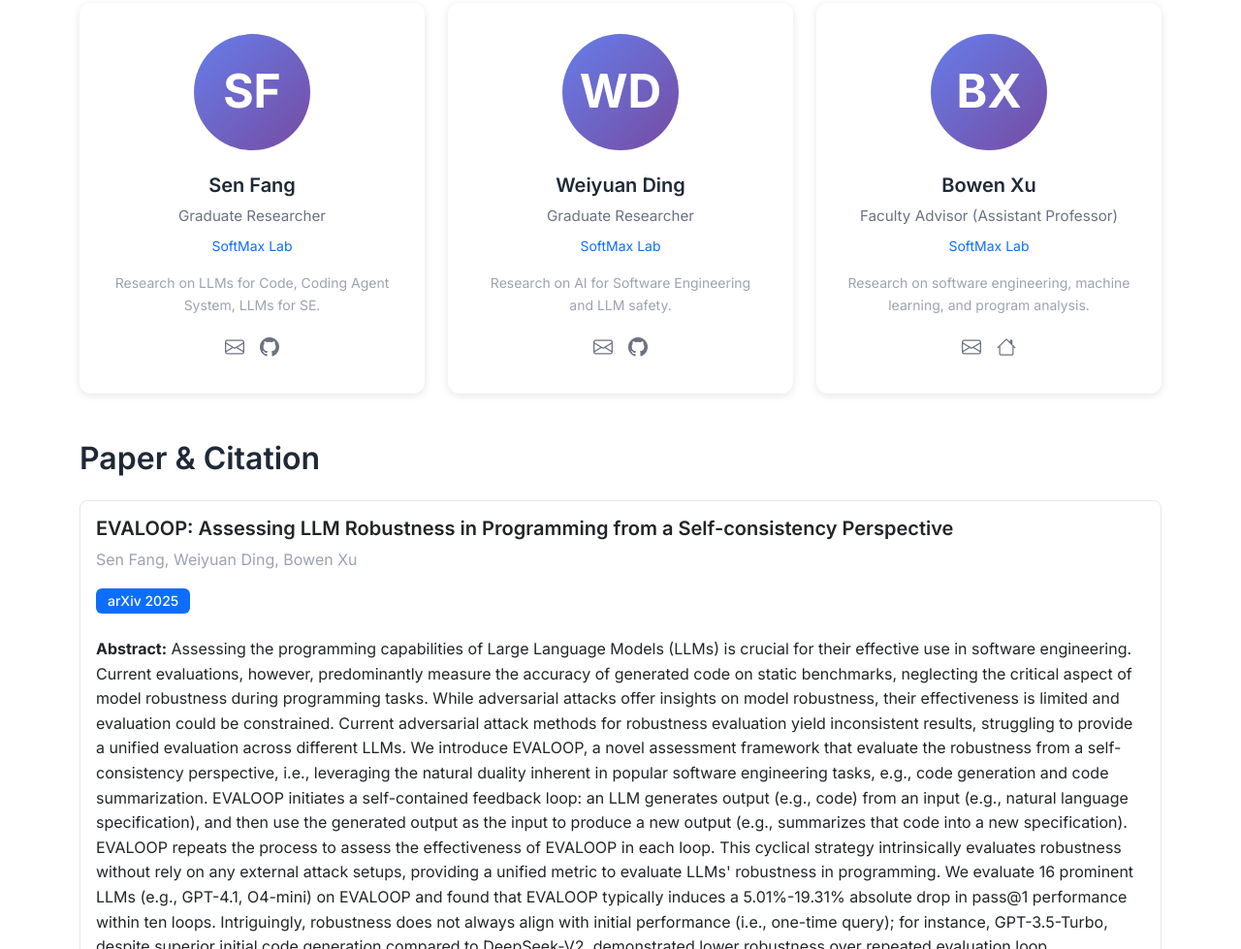
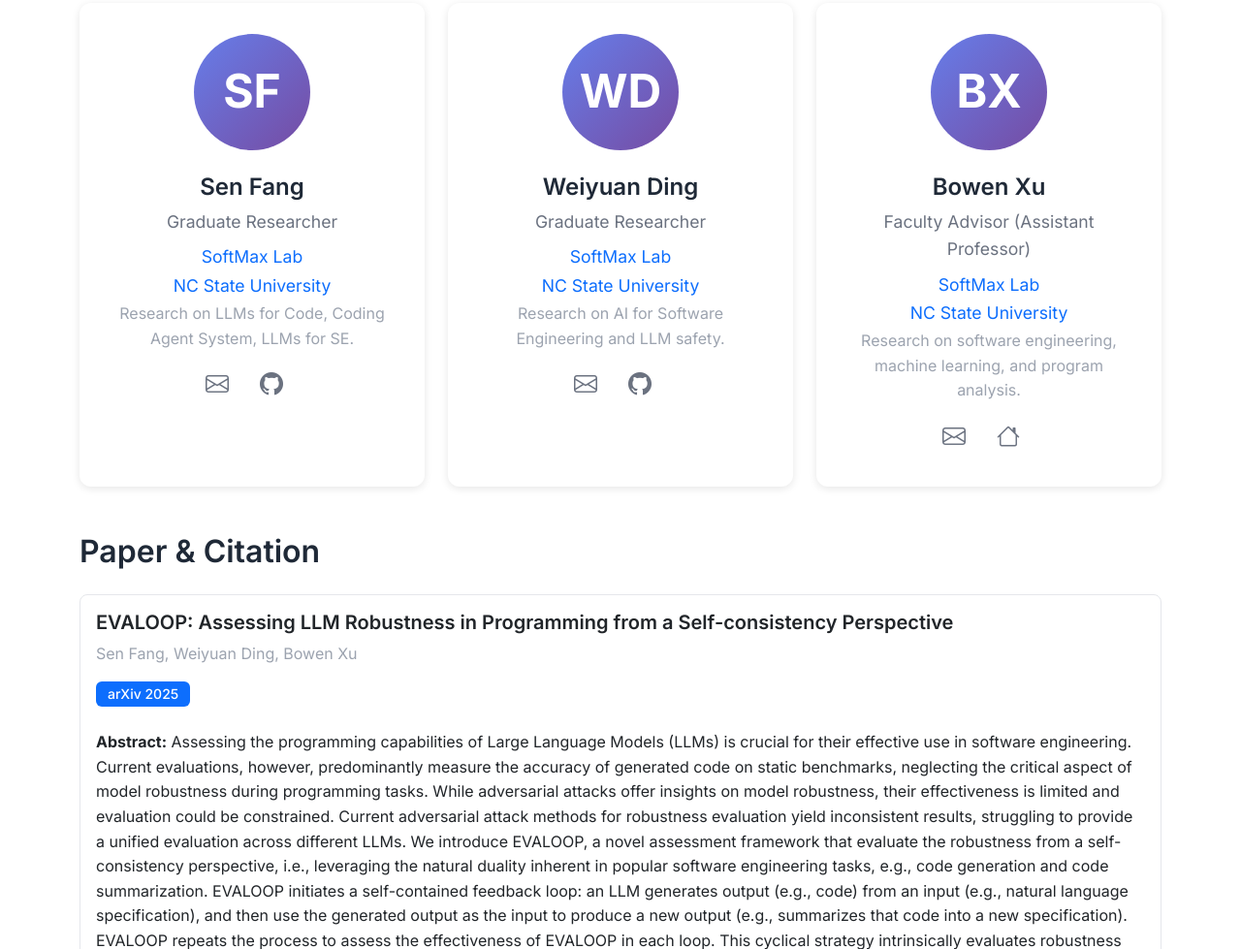
Before and after one commit to evalooop/evalooop.github.io, a plain HTML site: page about.html in a window 1280 px wide. Shown: the part 728-1707 px from the top of the page at 97% size. Drawn offline with nearby package versions, Linux system fonts and the light colour scheme.

Commit message:
improve display

```diff
--- a/about.html
+++ b/about.html
@@ -284,7 +284,8 @@
                         <h4 class="member-name">Sen Fang</h4>
                         <p class="member-role">Graduate Researcher</p>
                         <p class="member-affiliation"><a href="https://ncsu-softmax.github.io" target="_blank" style="text-decoration: none;">SoftMax Lab</a></p>
-                        <p class="text-muted small">
+                        <p class="member-affiliation"><a href="https://www.ncsu.edu" target="_blank" style="text-decoration: none;">NC State University</a></p>
+                        <p class="text-muted">
                             Research on LLMs for Code, Coding Agent System, LLMs for SE.
                         </p>
                         <div class="member-links">
@@ -299,7 +300,8 @@
                         <h4 class="member-name">Weiyuan Ding</h4>
                         <p class="member-role">Graduate Researcher</p>
                         <p class="member-affiliation"><a href="https://ncsu-softmax.github.io" target="_blank" style="text-decoration: none;">SoftMax Lab</a></p>
-                        <p class="text-muted small">
+                        <p class="member-affiliation"><a href="https://www.ncsu.edu" target="_blank" style="text-decoration: none;">NC State University</a></p>
+                        <p class="text-muted">
                             Research on AI for Software Engineering and LLM safety.
                         </p>
                         <div class="member-links">
@@ -314,7 +316,8 @@
                         <h4 class="member-name">Bowen Xu</h4>
                         <p class="member-role">Faculty Advisor (Assistant Professor)</p>
                         <p class="member-affiliation"><a href="https://ncsu-softmax.github.io" target="_blank" style="text-decoration: none;">SoftMax Lab</a></p>
-                        <p class="text-muted small">
+                        <p class="member-affiliation"><a href="https://www.ncsu.edu" target="_blank" style="text-decoration: none;">NC State University</a></p>
+                        <p class="text-muted">
                             Research on software engineering, machine learning, and program analysis.
                         </p>
                         <div class="member-links">
--- a/assets/css/main.css
+++ b/assets/css/main.css
@@ -660,6 +660,43 @@ html {
     }
 }
 
+/* Team Member Styles */
+.member-affiliation {
+    margin-bottom: 0.1rem !important;
+    font-size: 1.1rem !important;
+}
+
+.member-affiliation:last-of-type {
+    margin-bottom: 1rem !important;
+}
+
+.member-name {
+    font-size: 1.5rem !important;
+}
+
+.member-role {
+    font-size: 1.1rem !important;
+}
+
+.member-links {
+    margin-top: 1rem;
+}
+
+.member-links a {
+    font-size: 1.5rem !important;
+    margin-right: 1rem;
+    color: var(--primary-color);
+    transition: color 0.2s ease;
+}
+
+.member-links a:hover {
+    color: var(--secondary-color);
+}
+
+.member-links i {
+    font-size: 1.5rem !important;
+}
+
 /* Print Styles */
 @media print {
     .navbar,
```
Also changed, not shown: assets/js/leaderboard.js (+4 -4 lines).
